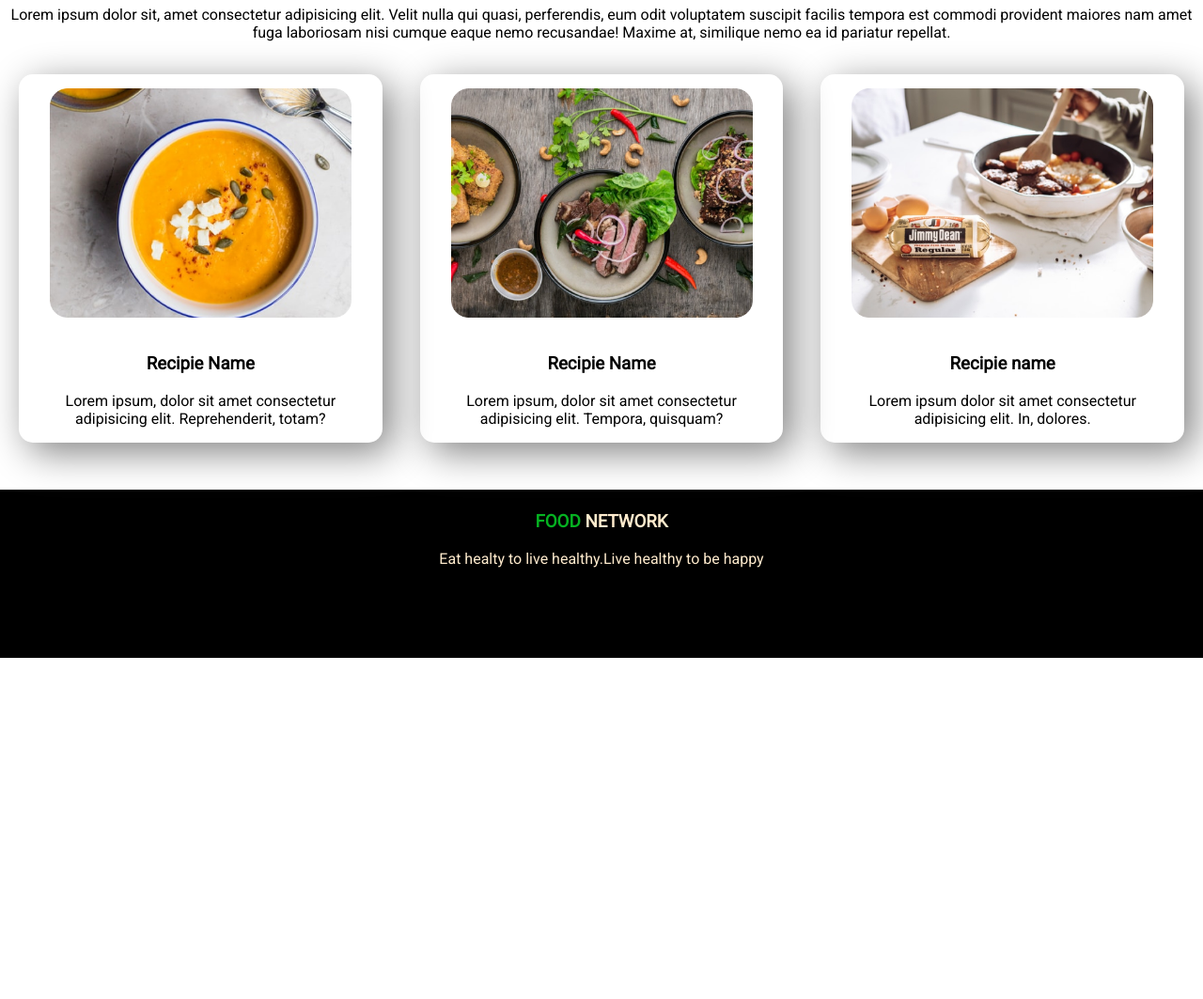
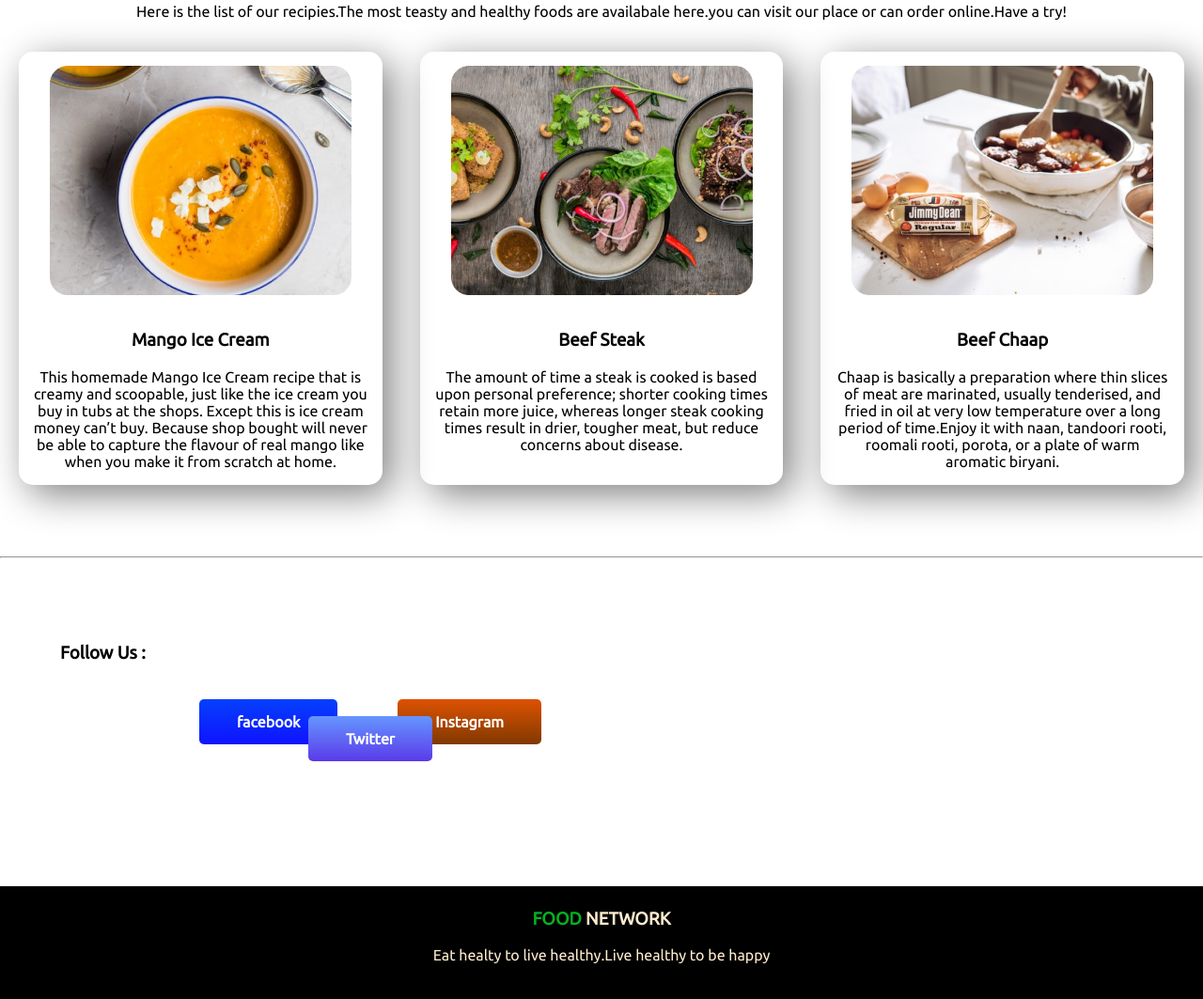
Before and after one commit to ratul8042/food-protfolio, a plain HTML site: page index.html in a window 1280 px wide. Shown: the part 1220-2283 px from the top of the page at 94% size. Before the commit the page ends 1920 px from the top, so only its background shows below. Drawn offline with Linux system fonts and the light colour scheme.

Commit message:
social media added

```diff
--- a/index.html
+++ b/index.html
@@ -7,7 +7,7 @@
     <title>food-portfolio</title>
     <link rel="preconnect" href="https://fonts.googleapis.com">
     <link rel="preconnect" href="https://fonts.gstatic.com" crossorigin>
-    <link href="https://fonts.googleapis.com/css2?family=Roboto&display=swap" rel="stylesheet">
+    <link href="https://fonts.googleapis.com/css2?family=Ubuntu&display=swap" rel="stylesheet">
     <link rel="stylesheet" href="style.css">
 </head>
 <body>
@@ -48,30 +48,42 @@
         <section class="recipie">
             <div >
                 <h1>My Recipies</h1>
-                <p>Lorem ipsum dolor sit, amet consectetur adipisicing elit. Velit nulla qui quasi, perferendis, eum odit voluptatem suscipit facilis tempora est commodi provident maiores nam amet fuga laboriosam nisi cumque eaque nemo recusandae! Maxime at, similique nemo ea id pariatur repellat.</p>
+                <p>Here is the list of our recipies.The most teasty and healthy foods are availabale here.you can visit our place or can order online.Have a try!</p>
             </div> <br>
             <div class="flex-cont" >
                 <div class="width-3">
                     <img src="food/Project Cover.png" alt="">
-                    <h3>Recipie Name</h3>
-                   <p class="recipie-text">Lorem ipsum, dolor sit amet consectetur adipisicing elit. Reprehenderit, totam?</p>
+                    <h3>Mango Ice Cream </h3>
+                   <p class="recipie-text">This homemade Mango Ice Cream recipe that is creamy and scoopable, just like the ice cream you buy in tubs at the shops. Except this is ice cream money can’t buy. Because shop bought will never be able to capture the flavour of real mango like when you make it from scratch at home.</p>
 
                 </div>
                 <div class="width-3">
                     <img src="food/Project Cover1.jpg" alt="">
-                    <h3>Recipie Name</h3>
-                    <p class="recipie-text">Lorem ipsum, dolor sit amet consectetur adipisicing elit. Tempora, quisquam?</p>
+                    <h3>Beef Steak</h3>
+                    <p class="recipie-text">The amount of time a steak is cooked is based upon personal preference; shorter cooking times retain more juice, whereas longer steak cooking times result in drier, tougher meat, but reduce concerns about disease.</p>
 
                 </div>
                 <div class="width-3">
                     <img src="food/Project Cover.jpg" alt="">
-                    <h3>Recipie name</h3>
-                    <p class="recipie-text">Lorem ipsum dolor sit amet consectetur adipisicing elit. In, dolores.</p>
-
+                    <h3>Beef Chaap</h3>
+                    <p class="recipie-text">Chaap is basically a preparation where thin slices of meat are marinated, usually tenderised, and fried in oil at very low temperature over a long period of time.Enjoy it with naan, tandoori rooti, roomali rooti, porota, or a plate of warm aromatic biryani.</p>
                 </div>
             </div>
         </section>
+        <br>
+        <hr>
+        <section class="flex-cont h-width">
+            <div>
+                <h3 >Follow Us :</h3><br>
+                <ul class="social">
+                    <li><a class="face" target="_blank" href="https://www.facebook.com/">facebook</a></li>
+                    <li><a class="insta" target="_blank" href="https://www.instagram.com/">Instagram</a></li>
+                    <li><a class="twit" target="_blank" href="https://twitter.com/">Twitter</a></li>
+                </ul>
+            </div>
+        </section>
     </main>
+    <br>
     <footer>
         <h3> <span>FOOD</span> NETWORK</h3>
         <p>Eat healty to live healthy.Live healthy to be happy</p>
--- a/style.css
+++ b/style.css
@@ -1,8 +1,7 @@
 body{
     margin: 0;
     padding: 0;
-    font-family: 'Roboto', sans-serif;
-
+    font-family: 'Ubuntu', sans-serif;
 
 }
 
@@ -105,3 +104,45 @@ footer{
     text-align: center;
     padding: 5px 40px 80px 40px;
 }
+
+.social{
+    list-style: none;
+    text-align: center;
+}
+
+.social > li{
+    display: inline-block;
+    padding: 0 20px;
+}
+
+.social >li > a{
+    text-decoration: none;
+    margin-right: 20px;
+}
+
+.face{
+    text-decoration: none;
+    padding: 15px 40px;
+    color: white;
+    border-radius: 5px;
+    background-image: linear-gradient(rgb(6, 64, 253),rgb(15, 19, 255));
+    font-weight: 700;
+}
+
+.twit{
+    text-decoration: none;
+    padding: 15px 40px;
+    color: white;
+    border-radius: 5px;
+    background-image: linear-gradient(rgb(101, 150, 255),rgb(90, 58, 233));
+    font-weight: 700;
+}
+
+.insta{
+    text-decoration: none;
+    padding: 15px 40px;
+    color: white;
+    border-radius: 5px;
+    background-image: linear-gradient(rgb(221, 82, 2),rgb(128, 57, 0));
+    font-weight: 700;
+}
```
